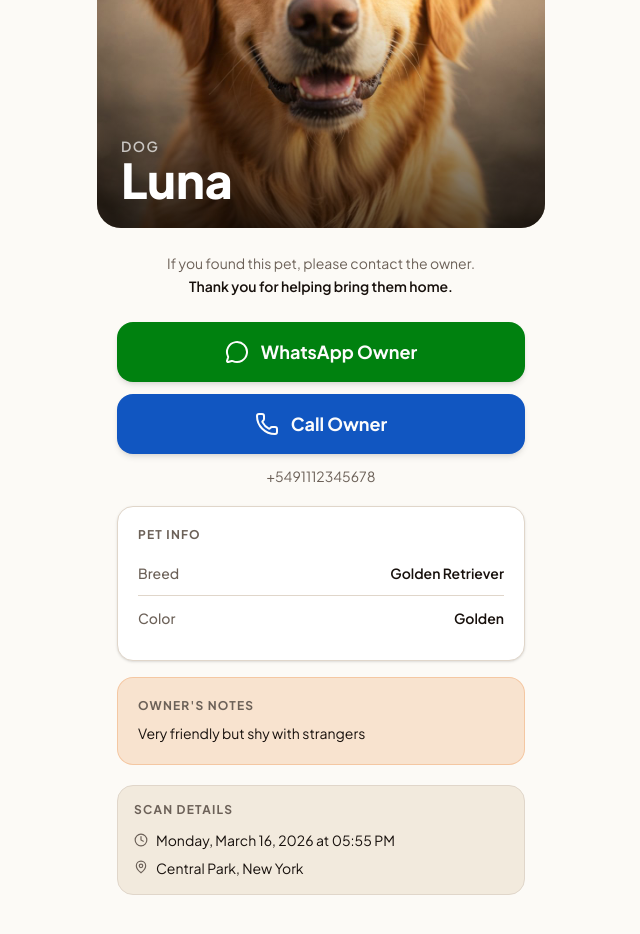
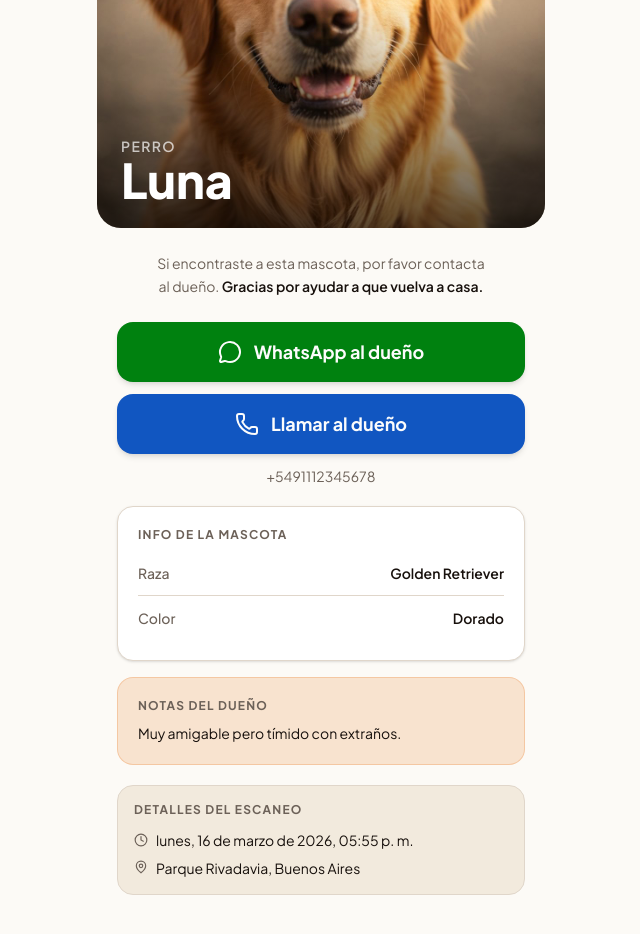
Before and after one commit to 1nazareno1/Nexo, a Next.js app: page / in a window 1280 px wide. Shown: the part 220-1154 px from the top of the page, without its empty margins (319-959 px from the left). Built offline with nearby package versions, Linux system fonts and the light colour scheme.

Commit message:
feat: translate placeholder texts to Spanish\n\nAdd parallel translation of all filler texts to Spanish.

```diff
--- a/app/page.tsx
+++ b/app/page.tsx
@@ -6,15 +6,15 @@ import { ScanInfo } from "@/components/scan-info";
 // Example pet data — in production this would come from an API/database via the URL params
 const petData = {
   petName: "Luna",
-  species: "Dog",
+  species: "Perro",
   breed: "Golden Retriever",
-  color: "Golden",
-  notes: "Very friendly but shy with strangers",
+  color: "Dorado",
+  notes: "Muy amigable pero tímido con extraños.",
   ownerPhone: "+5491112345678",
   photoUrl: "/pet-photo.jpg",
   // Optional scan metadata
-  scanLocation: "Central Park, New York",
-  scanTimestamp: new Date().toLocaleString("en-US", {
+  scanLocation: "Parque Rivadavia, Buenos Aires",
+  scanTimestamp: new Date().toLocaleString("es-AR", {
     weekday: "long",
     year: "numeric",
     month: "long",
--- a/components/contact-owner.tsx
+++ b/components/contact-owner.tsx
@@ -9,7 +9,7 @@ interface ContactOwnerProps {
 export function ContactOwner({ ownerPhone }: ContactOwnerProps) {
   const phoneClean = ownerPhone.replace(/\s+/g, "");
   const whatsappUrl = `https://wa.me/${phoneClean.replace("+", "")}?text=${encodeURIComponent(
-    "Hi! I found your pet and I'm reaching out via their QR tag. They are safe with me."
+    "Hola, encontré a tu mascota y te contacto a través de su etiqueta QR. Está a salvo conmigo."
   )}`;
   const callUrl = `tel:${phoneClean}`;
 
@@ -18,9 +18,9 @@ export function ContactOwner({ ownerPhone }: ContactOwnerProps) {
       {/* Helpful message */}
       <div className="text-center mb-6">
         <p className="text-sm text-muted-foreground leading-relaxed font-sans text-balance">
-          If you found this pet, please contact the owner.{" "}
+          Si encontraste a esta mascota, por favor contacta al dueño.{" "}
           <span className="font-semibold text-foreground">
-            Thank you for helping bring them home.
+            Gracias por ayudar a que vuelva a casa.
           </span>
         </p>
       </div>
@@ -32,19 +32,19 @@ export function ContactOwner({ ownerPhone }: ContactOwnerProps) {
           target="_blank"
           rel="noopener noreferrer"
           className="flex items-center justify-center gap-3 w-full py-4 rounded-2xl bg-whatsapp-btn text-whatsapp-btn-foreground font-bold text-lg font-sans shadow-md active:scale-95 transition-transform"
-          aria-label="Contact owner via WhatsApp"
+          aria-label="Contactar al dueño por WhatsApp"
         >
           <MessageCircle size={24} />
-          WhatsApp Owner
+          WhatsApp al dueño
         </a>
 
         <a
           href={callUrl}
           className="flex items-center justify-center gap-3 w-full py-4 rounded-2xl bg-call-btn text-call-btn-foreground font-bold text-lg font-sans shadow-md active:scale-95 transition-transform"
-          aria-label={`Call owner at ${ownerPhone}`}
+          aria-label={`Llamar al dueño al ${ownerPhone}`}
         >
           <Phone size={24} />
-          Call Owner
+          Llamar al dueño
         </a>
       </div>
 
--- a/components/pet-details.tsx
+++ b/components/pet-details.tsx
@@ -23,16 +23,16 @@ export function PetDetails({ breed, color, notes }: PetDetailsProps) {
     <div className="px-5">
       <div className="bg-card rounded-2xl p-5 shadow-sm border border-border">
         <h2 className="text-xs font-bold uppercase tracking-widest text-muted-foreground mb-2 font-sans">
-          Pet Info
+          Info de la mascota
         </h2>
-        <DetailRow label="Breed" value={breed} />
+        <DetailRow label="Raza" value={breed} />
         <DetailRow label="Color" value={color} />
       </div>
 
       {notes && (
         <div className="bg-accent/20 rounded-2xl p-5 mt-4 border border-accent/30">
           <h2 className="text-xs font-bold uppercase tracking-widest text-muted-foreground mb-2 font-sans">
-            Owner&apos;s Notes
+            Notas del dueño
           </h2>
           <p className="text-sm text-foreground leading-relaxed font-sans">{notes}</p>
         </div>
--- a/components/scan-info.tsx
+++ b/components/scan-info.tsx
@@ -10,7 +10,7 @@ export function ScanInfo({ scanLocation, scanTimestamp }: ScanInfoProps) {
     <div className="px-5">
       <div className="bg-muted rounded-2xl p-4 border border-border">
         <h2 className="text-xs font-bold uppercase tracking-widest text-muted-foreground mb-3 font-sans">
-          Scan Details
+          Detalles del escaneo
         </h2>
         <div className="flex flex-col gap-2">
           {scanTimestamp && (
```
Also changed, not shown: 1 other file (tests, documents, lock files or other folders).
